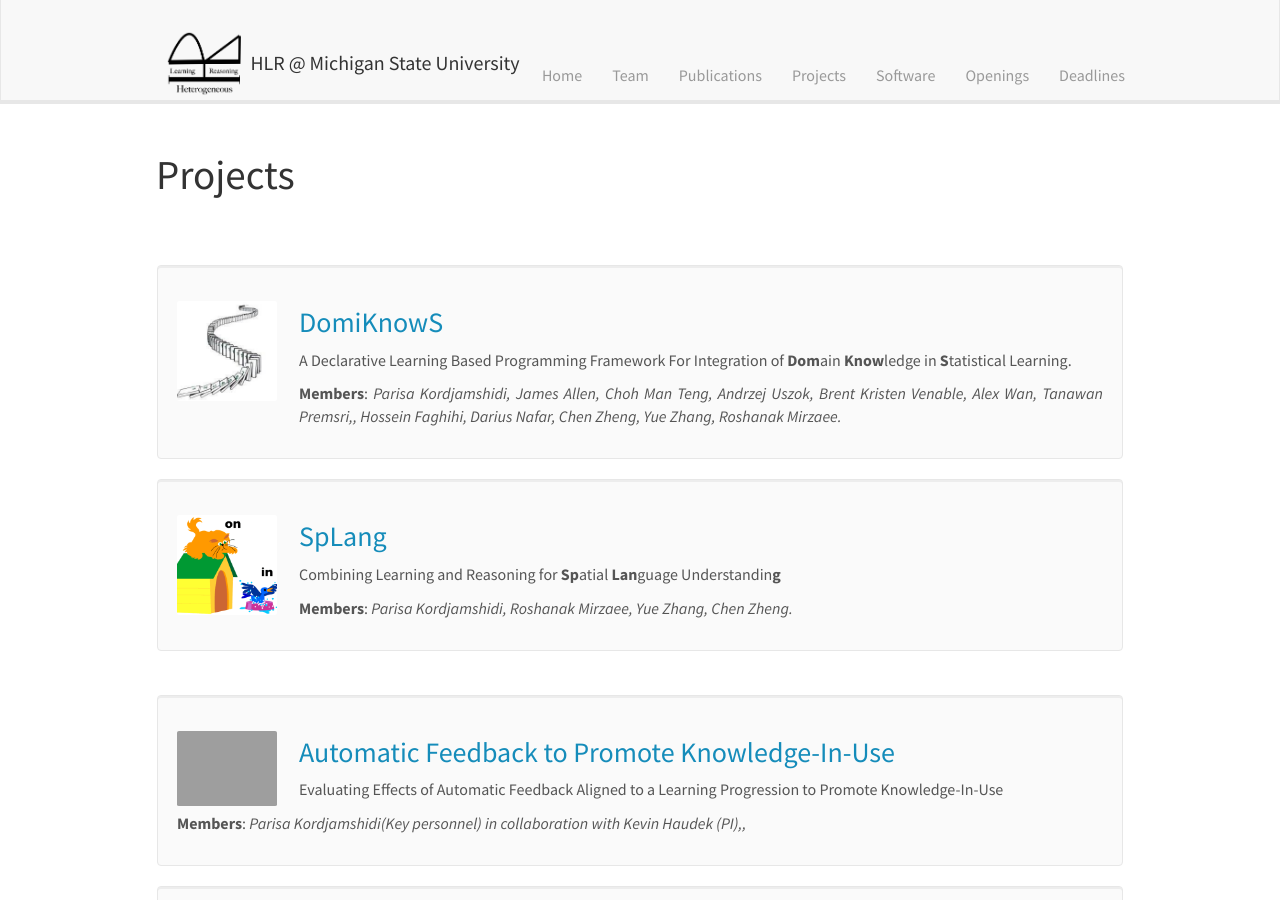
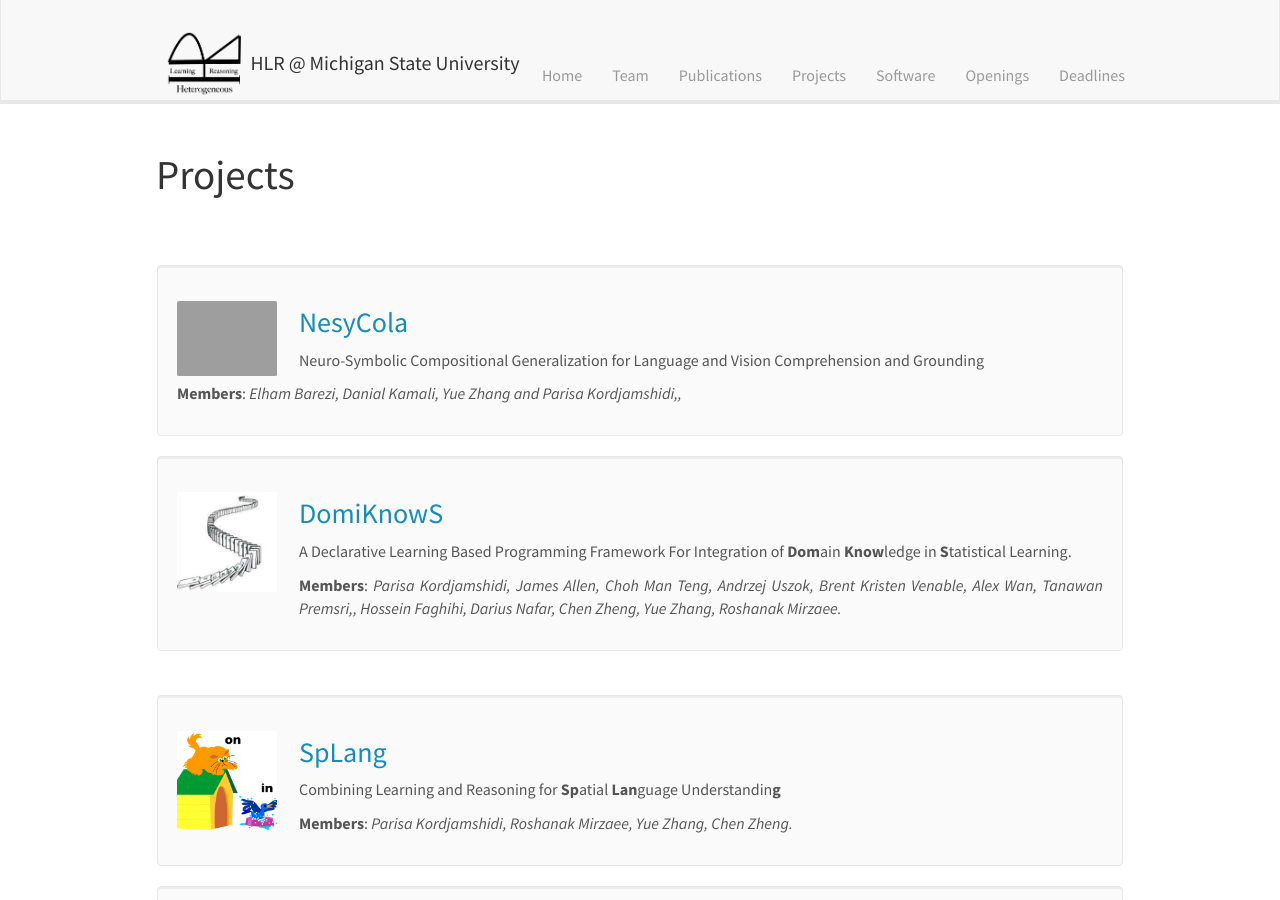
Before and after one commit to HLR/HLR.github.io, a Jekyll site: the page built from _pages/projects.md, in a window 1280 px wide and 900 px high. Built offline with Jekyll 4.4.1, drawn with Linux system fonts in a browser that asks for light colours; nearby versions of some CDN libraries; some of the changed lines change nothing that is shown.

Commit message:
new project

```diff
--- a/_data/projects.yml
+++ b/_data/projects.yml
@@ -1,4 +1,34 @@
 #Projects
+
+
+- title: "NesyCola"
+  id: nesycola
+  logo: NesyCola.jpg
+  description: Neuro-Symbolic Compositional Generalization for Language and Vision Comprehension and Grounding
+  info: The goal of this research is to develop a Neuro-symbolic framework to address compositional generalization in a principled way inspired by human cross-situational learning of basic concepts and their compositions and study the formal and functional properties of concept composition. We exploit the current gigantic transformer-based vision and language architectures that convey implicit world knowledge and equip them with symbolic and explicit knowledge to improve their generalization and reasoning for interactive language comprehension and grounding in vision. We further equip our existing framework for integrating knowledge in deep learning (DomiKnowS) with the techniques developed in this proposed research.
+  members: Elham Barezi, Danial Kamali, Yue Zhang and Parisa Kordjamshidi,
+  graduate_students:
+  funding_resource: Office of Naval Research (ONR).
+  image: nesycola.png
+  webpage:
+  publications:
+    - title:
+      authors:
+      link:
+      webpage:
+      github:
+    - title:
+      authors:
+      link:
+      webpage:
+      github:
+    - title:
+      authors:
+    - title:
+      authors:
+      link:
+      webpage:
+      github:
 
 
 - title: "DomiKnowS"
```
